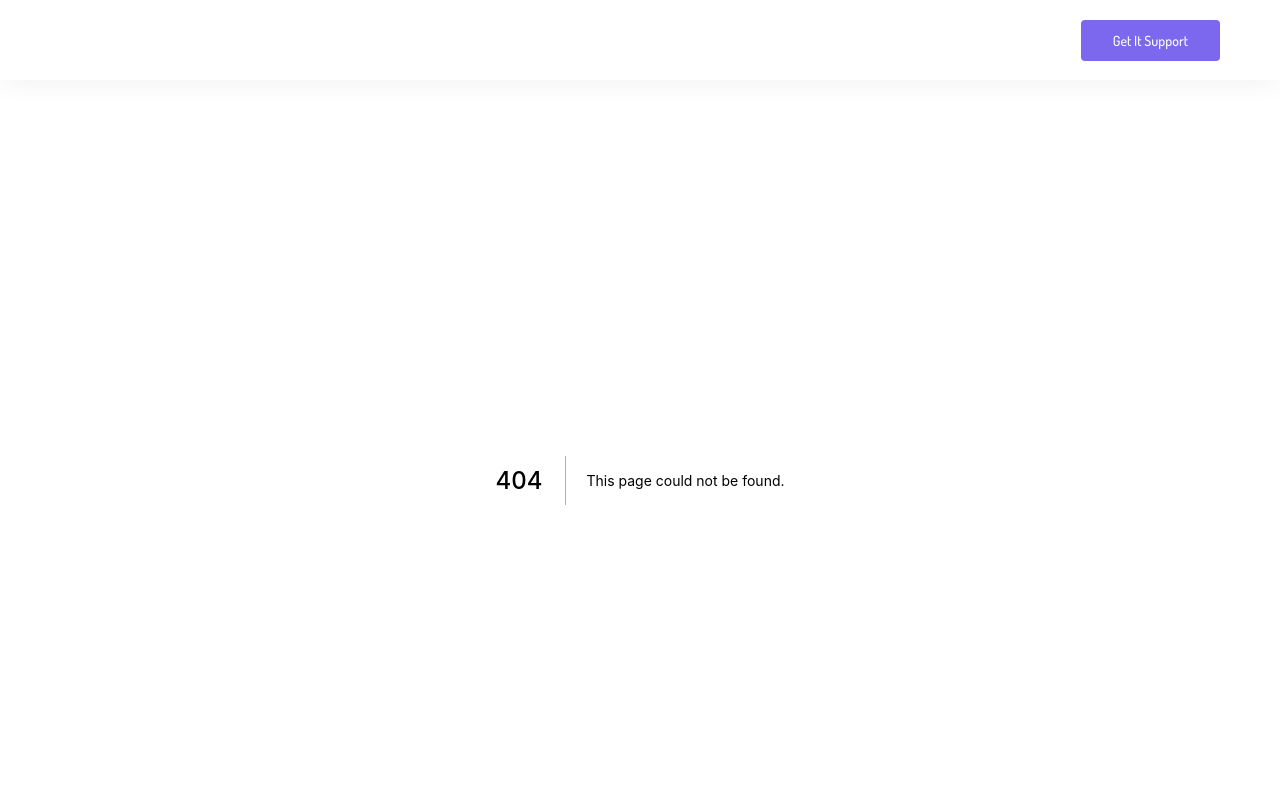
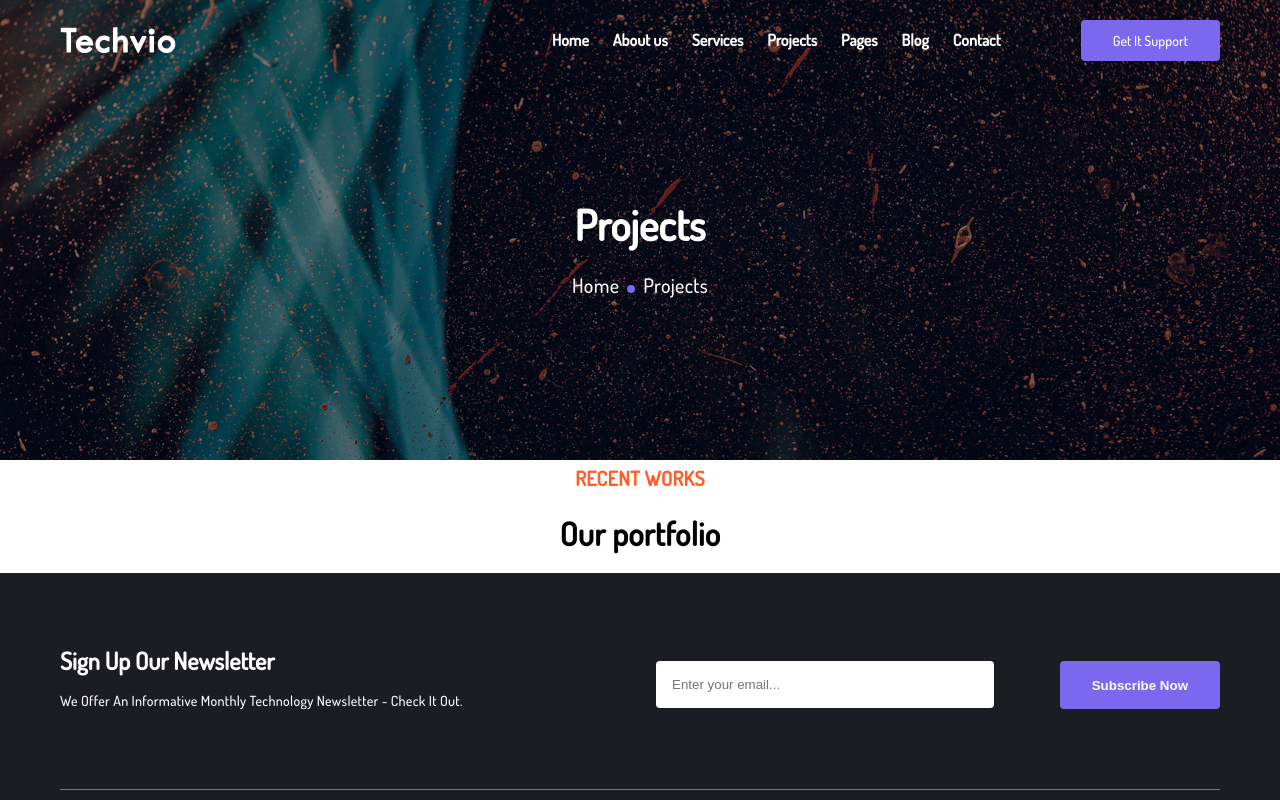
Before and after one commit to hippieknight/tech-vio, a Next.js app: page /projects in a window 1280 px wide. Before the commit this address had no page. Shown: the top 800 px of the page. Built offline with nearby package versions, Linux system fonts and the light colour scheme.

Commit message:
feat: tabs

```diff
--- a/package.json
+++ b/package.json
@@ -11,7 +11,7 @@
   "dependencies": {
     "@emotion/styled": "^11.10.4",
     "dayjs": "^1.11.6",
-    "next": "12.3.1",
+    "next": "^12.3.1",
     "rc-progress": "^3.4.0",
     "react": "18.2.0",
     "react-countup": "^6.3.2",
--- a/pages/about-us/index.js
+++ b/pages/about-us/index.js
@@ -9,7 +9,7 @@ import WorkWithUs from "../../public/components/pages/homepage/work-with-us/Work
 export default function AboutUsPage() {
   return (
     <>
-      <BannerAboutUs />
+      <BannerAboutUs sectionTitle='About Us' />
       <AboutUs />
       <Counter />
       <OurTeam />
--- /dev/null
+++ b/pages/projects/index.js
@@ -0,0 +1,10 @@
+import BannerAboutUs from "../../public/components/pages/about-us/banner/Banner";
+import RecentWorks from "../../public/components/pages/projects/recent-works/RecentWorks";
+
+
+export default function AboutUsPage() {
+    return <>
+      <BannerAboutUs sectionTitle='Projects' />
+      <RecentWorks/>
+    </>
+}
--- a/public/components/_common/card/WhyCard.js
+++ b/public/components/_common/card/WhyCard.js
@@ -34,13 +34,15 @@ const CardWrap = styled.div`
     &::before {
       width: 100%;
       transition: 0.4s;
-      z-index: -1;
+      z-index: 1;
     }
   }
 `;
 const Name = styled.p`
+position: relative;
   font-size: 18px;
   font-weight: 700;
+  z-index: 1;
 
   @media (min-width: 1024px) {
     font-size: 16px;
--- a/public/components/pages/about-us/banner/Banner.js
+++ b/public/components/pages/about-us/banner/Banner.js
@@ -1,11 +1,11 @@
 import styled from "@emotion/styled";
 import BreadCrumb from "../../../_common/breadcrumb/BreadCrumb";
 
-const BannerAboutUs = () => {
+const BannerAboutUs = ({sectionTitle}) => {
   return (
     <Wrapper>
       <SectionWrap>
-        <PageName>About Us</PageName>
+        <PageName>{sectionTitle}</PageName>
         <BreadCrumb />
       </SectionWrap>
     </Wrapper>
--- a/public/components/pages/homepage/why-choose-us/WhyChooseUs.js
+++ b/public/components/pages/homepage/why-choose-us/WhyChooseUs.js
@@ -61,6 +61,7 @@ const why_choose_us = [
 ];
 
 const Wrapper = styled.div`
+  background: var(--white);
   color: var(--black);
 `;
 
@@ -86,7 +87,7 @@ const ContentWrap = styled.div`
 
   @media (min-width: 1024px) {
     margin-bottom: unset;
-    margin-right: 40px;
+    margin-left: 40px;
     flex: 1;
   }
 `;
--- a/public/components/pages/homepage/why-trust-us/WhyTrustUs.js
+++ b/public/components/pages/homepage/why-trust-us/WhyTrustUs.js
@@ -61,6 +61,7 @@ const why_trust_us = [
 ];
 
 const Wrapper = styled.div`
+background-color: var(--white);
   color: var(--black);
 `;
 
--- /dev/null
+++ b/public/components/pages/projects/recent-works/RecentWorks.js
@@ -0,0 +1,51 @@
+import styled from "@emotion/styled";
+
+export default function RecentWorks(){
+    return <Wrapper>
+        <ContentWrap>
+        <Title>Recent works</Title>
+          <SubTitle>
+            Our portfolio
+          </SubTitle>
+        </ContentWrap>
+    </Wrapper>
+}
+
+const Wrapper = styled.div`
+    background-color: var(--white);
+`
+const ContentWrap = styled.div`
+    max-width: 1320px;
+    margin: 0 auto;
+`
+
+const Title = styled.p`
+  font-size: 16px;
+  font-weight: 700;
+  text-transform: uppercase;
+  color: var(--orange);
+  margin-bottom: 16px;
+  text-align: center;
+
+  @media (min-width: 768px) {
+    font-size: 18px;
+  }
+  @media (min-width: 1024px) {
+    font-size: 20px;
+  }
+`;
+const SubTitle = styled.p`
+  font-size: 24px;
+  font-weight: 700;
+  line-height: 1.4;
+  color: var(--black);
+  margin-bottom: 16px;
+  text-align: center;
+
+  @media (min-width: 768px) {
+    font-size: 28px;
+  }
+  @media (min-width: 1024px) {
+    font-size: 32px;
+  }
+`;
```
Also changed, not shown: public/components/_common/tab/Tab.js (added, +13 -0 lines), 1 other file (tests, documents, lock files or other folders).
